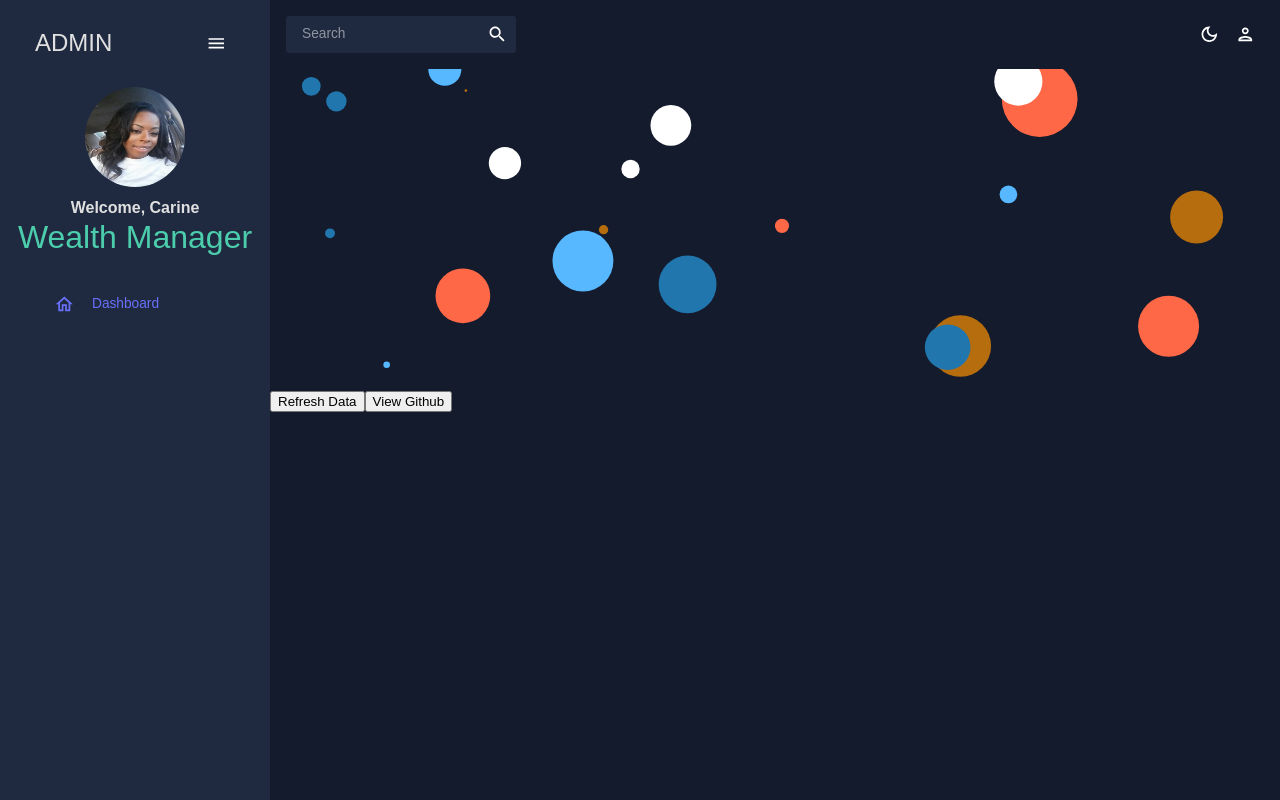
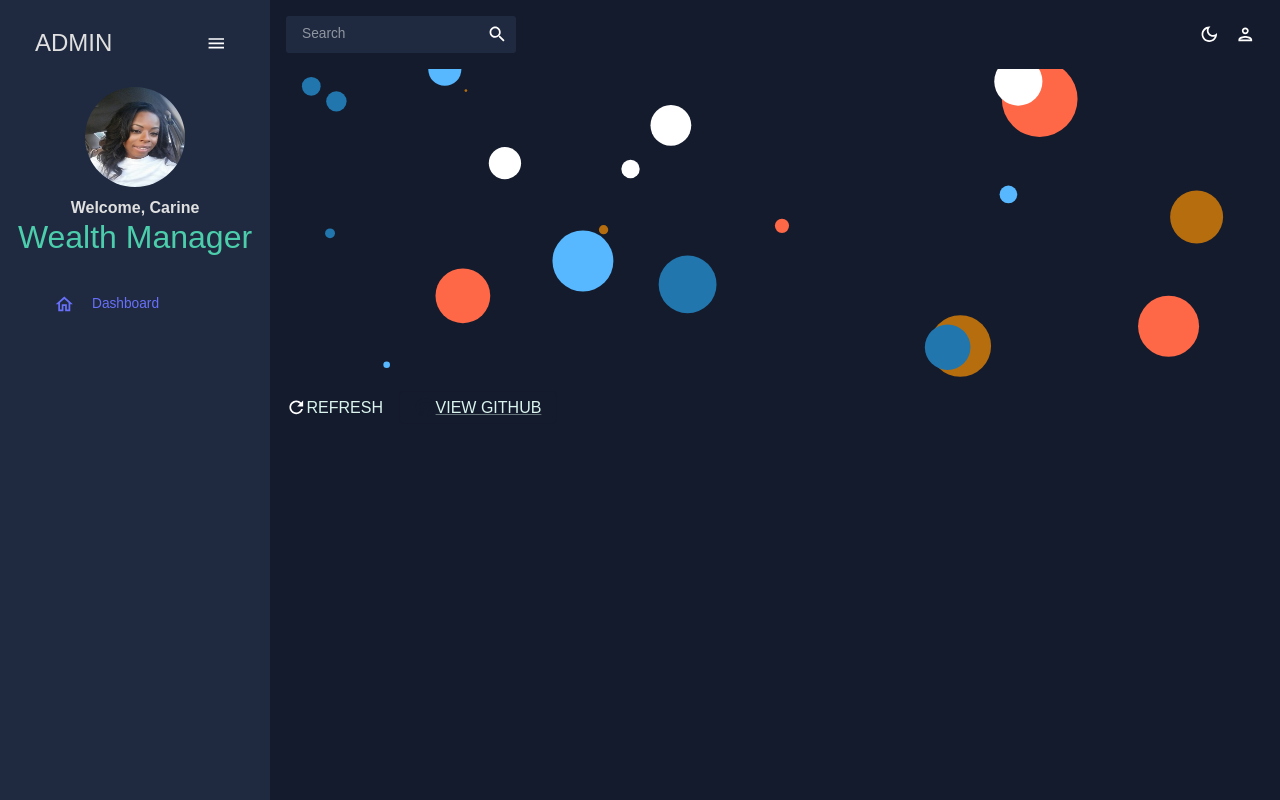
Before and after one commit to ctodmia/react_rust, a React (Create React App) app: page / in a window 1280 px wide. Built offline with nearby package versions, Linux system fonts and the light colour scheme.

Commit message:
updated circles component

```diff
--- a/src/App.js
+++ b/src/App.js
@@ -1,12 +1,10 @@
 
 import { useState } from "react";
-import Circles from './Circles'
+import Circles from './components/Circles'
 import { ColorModeContext, useMode } from './theme';
 import { CssBaseline, ThemeProvider } from '@mui/material';
 import Navbar  from './screens/global/Navbar';
 import { Routes, Route } from "react-router-dom";
-// import Dashboard from '.screens/dashboard';
-// import Form from './screens/form'
 import Sidebar  from './screens/global/Sidebar';
 
 const width = 960;
--- a/src/Circles.js
+++ /dev/null
@@ -1,51 +0,0 @@
-import React, {useRef, useState, useEffect} from 'react'
-import {getData} from './utils'
-import {scaleLinear, select } from 'd3'
-
-let colors = ['#2176ae', "#57b8ff", "#b66d0d", "#fe6847"]
-
-function Circles ({width, height}) {
-    const [data, setData] = useState(getData());
-    const svgRef = useRef()
-
-    const handleClick = () => setData(getData())
-
-    useEffect(() => {
-        const maxRadius = 40
-        const xScale = scaleLinear()
-            .domain([0, 1])
-            .range([0, width])
-
-        const yScale = scaleLinear()
-            .domain([0,1])
-            .range([height, 0])
-
-        const rScale = scaleLinear()
-            .domain([0, 1])
-            .range([0, maxRadius])
-
-        select(svgRef.current)
-            .selectAll('circle')
-            .data(data)
-            .transition()
-            .duration(1000)
-            .attr('cx', (d) => xScale(d.x))
-            .attr('cy', (d) => yScale(d.y))
-            .attr('r', (d) => rScale(d.r))
-            .style('fill', (d) => colors[d.color])
-    }, [data, width, height])
-    console.log(`app`, svgRef.current)
-    return (
-        <div>
-            <svg ref={svgRef} viewBox={`0 0 ${width} ${height}`}>
-                {data.map(d => <circle fill="#fff"></circle>)}
-            </svg>
-            <div>
-                <button onClick={handleClick}>Refresh Data</button>
-                <a href="https://github.com/ctodmia/react_rust" target="_blank" rel="noreferrer"><button>View Github</button></a>
-            </div>
-        </div>
-    )
-}
-
-export default Circles
--- /dev/null
+++ b/src/components/Circles.js
@@ -0,0 +1,73 @@
+import React, { useRef, useState, useEffect } from "react";
+import { getData } from "../utils";
+import { scaleLinear, select } from "d3";
+import { Button, Typography, useTheme } from "@mui/material";
+import Link from "@mui/material/Link";
+import RefreshOutlinedIcon from "@mui/icons-material/RefreshOutlined";
+import GitHubIcon from "@mui/icons-material/GitHub";
+import { tokens } from "../theme";
+
+let colorGradient = ["#2176ae", "#57b8ff", "#b66d0d", "#fe6847"];
+
+function Circles({ width, height }) {
+  const [data, setData] = useState(getData());
+  const svgRef = useRef();
+
+  const handleClick = () => setData(getData());
+
+  useEffect(() => {
+    const maxRadius = 40;
+    const xScale = scaleLinear().domain([0, 1]).range([0, width]);
+
+    const yScale = scaleLinear().domain([0, 1]).range([height, 0]);
+
+    const rScale = scaleLinear().domain([0, 1]).range([0, maxRadius]);
+
+    select(svgRef.current)
+      .selectAll("circle")
+      .data(data)
+      .transition()
+      .duration(1000)
+      .attr("cx", (d) => xScale(d.x))
+      .attr("cy", (d) => yScale(d.y))
+      .attr("r", (d) => rScale(d.r))
+      .style("fill", (d) => colorGradient[d.color]);
+  }, [data, width, height]);
+  console.log(`app`, svgRef.current);
+
+  const theme = useTheme();
+  const colors = tokens(theme.palette.mode);
+
+  return (
+    <div>
+      <svg ref={svgRef} viewBox={`0 0 ${width} ${height}`}>
+        {data.map((d) => (
+          <circle fill="#fff"></circle>
+        ))}
+      </svg>
+      <div>
+        <Button variant="primary" onClick={handleClick}>
+          <RefreshOutlinedIcon />
+          <Typography variant="h5" color={colors.greenAccent[100]}>
+            Refresh
+          </Typography>
+        </Button>
+        <Button variant="outlined" onClick={handleClick}>
+          <GitHubIcon />
+          <Typography variant="h5" color={colors.grey[100]}>
+            <Link
+              href="https://github.com/ctodmia/react_rust"
+              target="_blank"
+              rel="noreferrer"
+              color={colors.greenAccent[100]}
+            >
+              View Github
+            </Link>
+          </Typography>
+        </Button>
+      </div>
+    </div>
+  );
+}
+
+export default Circles;
```
Also changed, not shown: src/screens/dashboard/index.js (+14 -0 lines), src/theme.js (+3 -4 lines).
